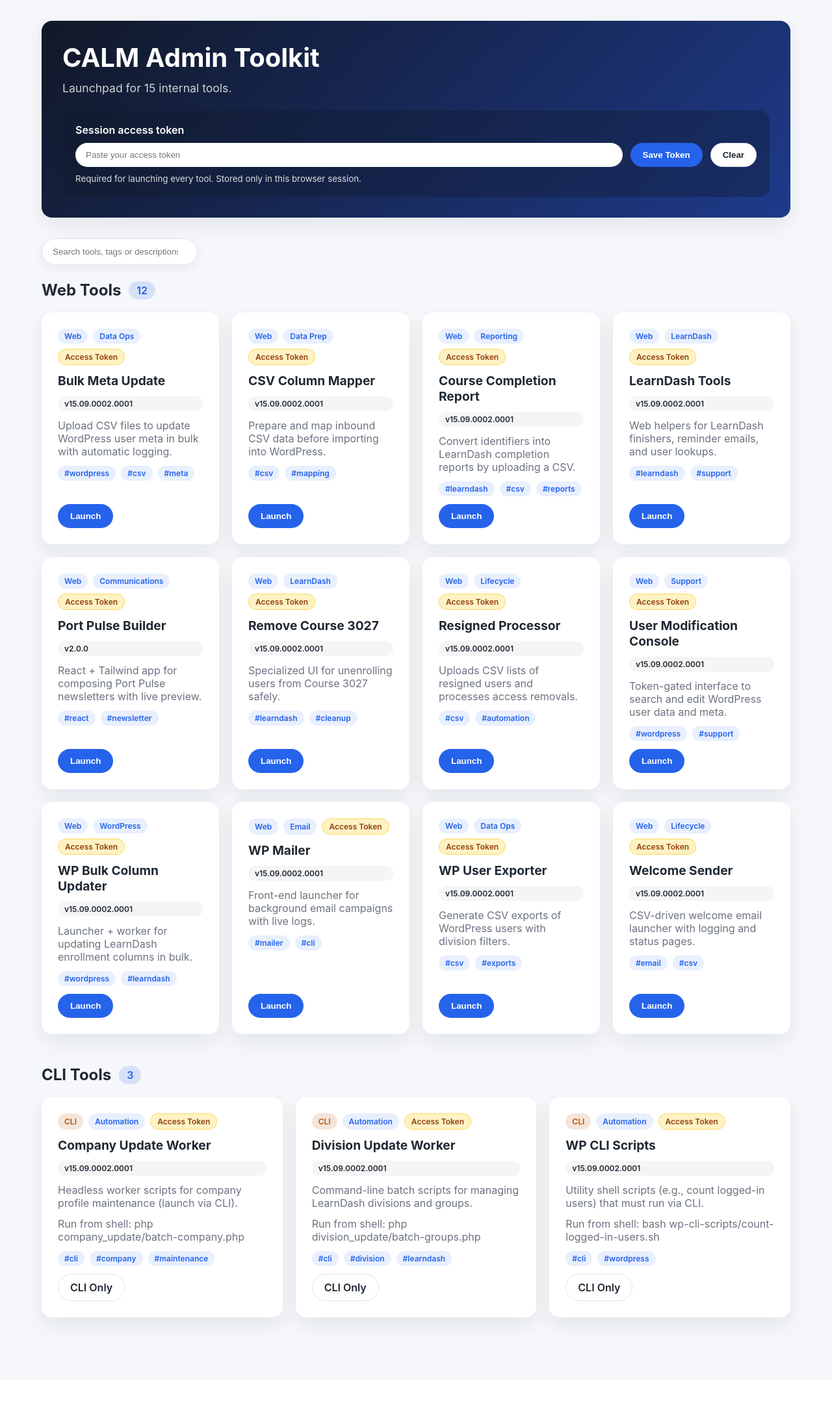
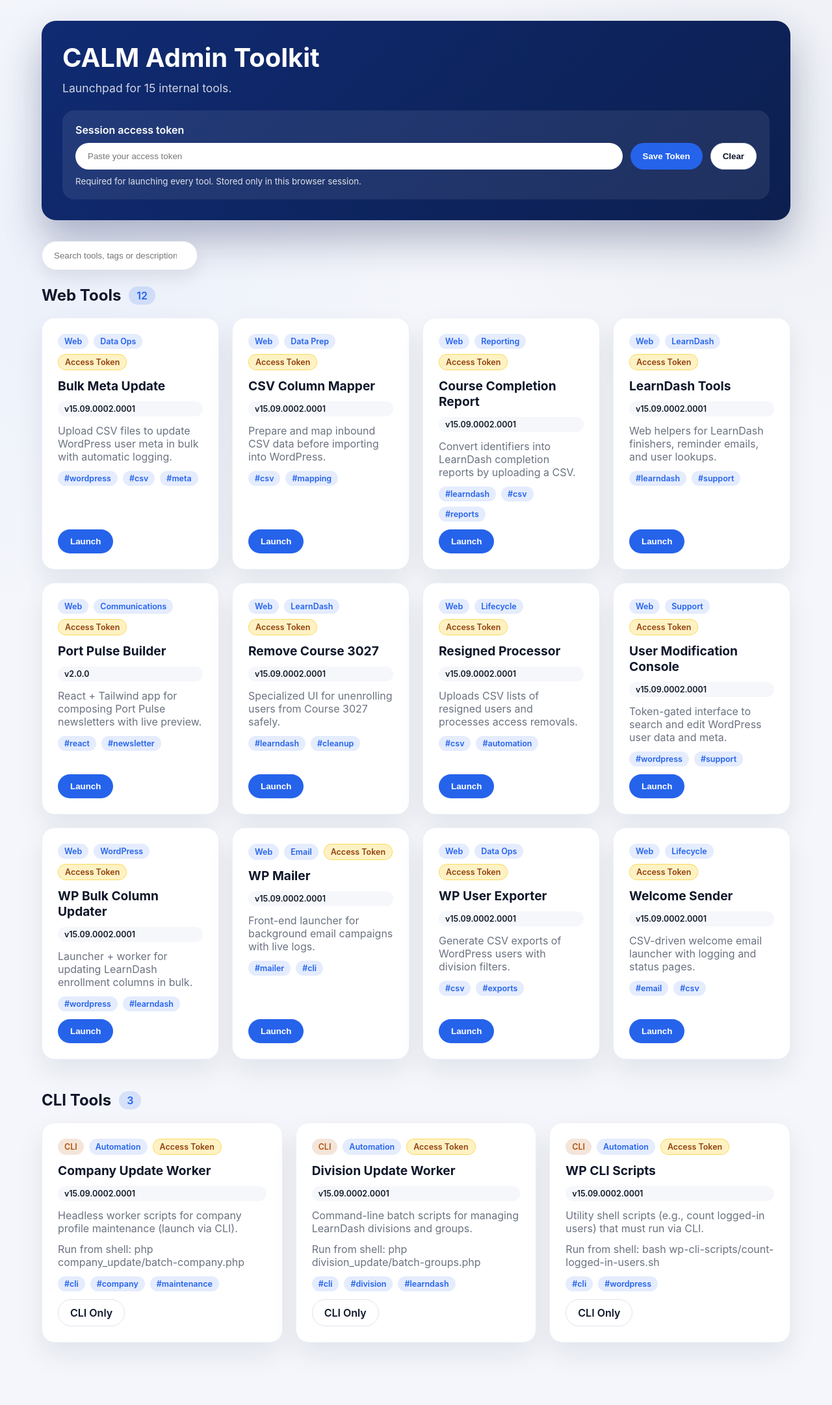
Before and after one commit to aroonaugustine/calm-tools, a PHP site: page / in a window 1280 px wide. Shown: the whole page at 65% size. Before the commit the page ends 2055 px from the top, so only its background shows below. Run offline with PHP 8.4, Linux system fonts and the light colour scheme.

Commit message:
Polish portal theme and tool hero to match toolkit UI

```diff
--- a/portal-assets/css/portal.css
+++ b/portal-assets/css/portal.css
@@ -1,13 +1,14 @@
 :root {
-  --bg: #f5f7fb;
+  --bg: #f4f6fb;
   --card-bg: #fff;
   --border: #e1e4ed;
-  --text: #1f2933;
+  --text: #0f172a;
   --muted: #6b7280;
   --accent: #2563eb;
-  --accent-soft: rgba(37, 99, 235, .1);
-  --radius: 16px;
-  --shadow: 0 12px 30px rgba(15, 23, 42, 0.08);
+  --accent-soft: rgba(37, 99, 235, .12);
+  --radius: 18px;
+  --shadow: 0 22px 45px rgba(15, 23, 42, 0.12);
+  --hero-gradient: linear-gradient(135deg, #102b73, #0c1f4f);
 }
 
 * {
@@ -17,7 +18,9 @@
 body {
   margin: 0;
   font-family: "Inter", "SF Pro Display", -apple-system, BlinkMacSystemFont, "Segoe UI", sans-serif;
-  background: var(--bg);
+  background: radial-gradient(circle at 10% 20%, rgba(37,99,235,0.04), transparent 25%),
+              radial-gradient(circle at 90% 10%, rgba(15,23,42,0.04), transparent 20%),
+              var(--bg);
   color: var(--text);
 }
 
@@ -28,11 +31,11 @@ main {
 }
 
 .hero {
-  background: linear-gradient(135deg, #111827, #1e3a8a);
+  background: var(--hero-gradient);
   color: white;
-  border-radius: var(--radius);
+  border-radius: 22px;
   padding: 32px;
-  box-shadow: var(--shadow);
+  box-shadow: 0 30px 60px rgba(12, 26, 75, 0.3);
   display: grid;
   gap: 24px;
 }
@@ -49,8 +52,8 @@ main {
 }
 
 .token-form {
-  background: rgba(15, 23, 42, 0.35);
-  border-radius: var(--radius);
+  background: rgba(255, 255, 255, 0.08);
+  border-radius: 18px;
   padding: 20px;
   display: flex;
   flex-direction: column;
@@ -71,8 +74,9 @@ main {
   flex: 1;
   min-width: 200px;
   border-radius: 999px;
-  border: none;
-  padding: 10px 16px;
+  border: 1px solid rgba(255,255,255,0.3);
+  padding: 12px 18px;
+  background: #fff;
 }
 
 [data-token-input].token-error {
@@ -97,12 +101,12 @@ main {
 }
 
 .filters input {
-  padding: 12px 16px;
+  padding: 14px 18px;
   border-radius: 999px;
   border: 1px solid var(--border);
   min-width: 240px;
-  background: white;
-  box-shadow: 0 4px 16px rgba(15,23,42,0.06);
+  background: #ffffff;
+  box-shadow: 0 12px 26px rgba(15,23,42,0.08);
 }
 
 .tool-grid {
@@ -113,10 +117,10 @@ main {
 
 .tool-card {
   background: var(--card-bg);
-  border-radius: var(--radius);
+  border-radius: 20px;
   padding: 24px;
-  border: 1px solid transparent;
-  box-shadow: var(--shadow);
+  border: 1px solid #edf0f6;
+  box-shadow: 0 18px 40px rgba(15, 23, 42, 0.08);
   display: flex;
   flex-direction: column;
   gap: 12px;
@@ -149,7 +153,7 @@ main {
   align-items: center;
   padding: 4px 10px;
   border-radius: 999px;
-  font-size: .75rem;
+  font-size: .78rem;
   font-weight: 600;
   color: var(--accent);
   background: var(--accent-soft);
@@ -167,9 +171,9 @@ main {
 }
 
 .badge.version {
-  color: var(--text);
-  border-color: rgba(15, 23, 42, 0.4);
-  background: rgba(15, 23, 42, 0.04);
+  color: #111827;
+  border-color: #e5e7eb;
+  background: #f5f7fb;
 }
 
 .card-actions {
```
Also changed, not shown: portal-assets/css/tool.css (+18 -7 lines).
